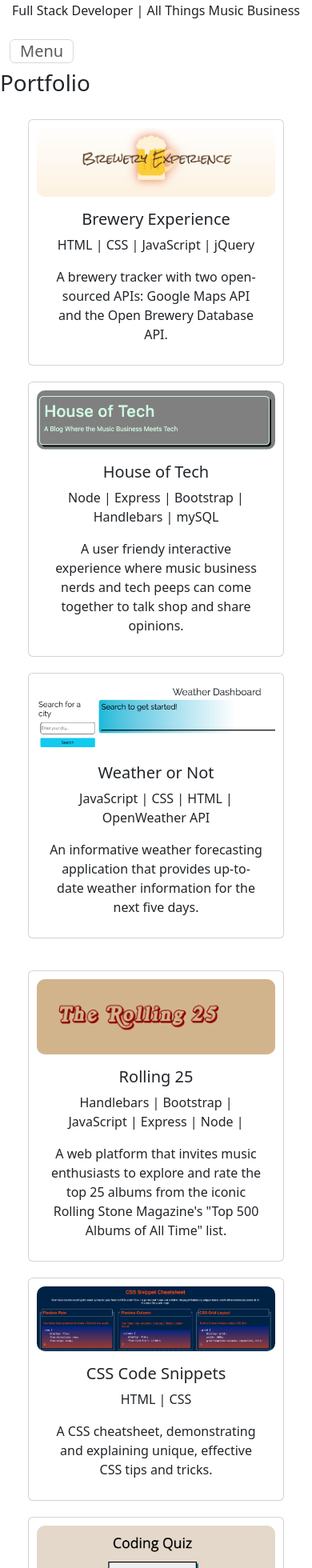
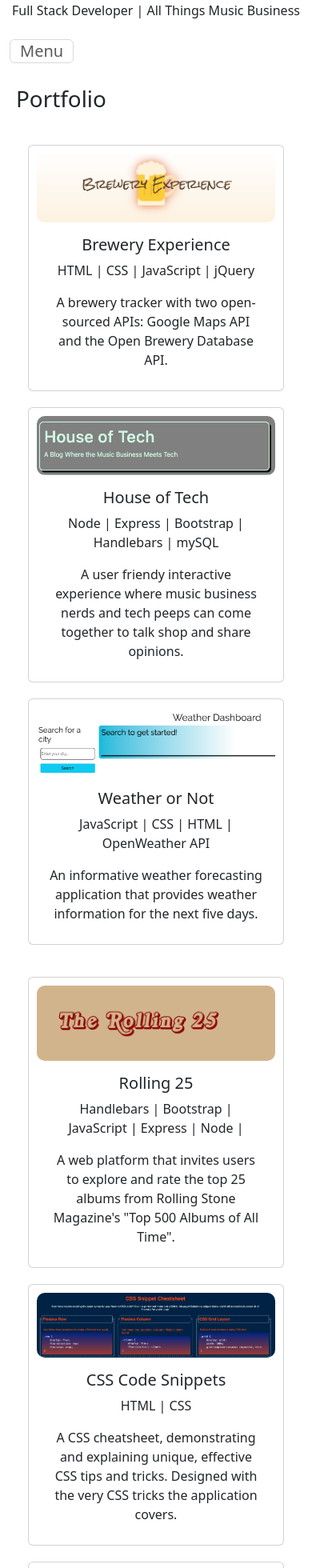
Before and after one commit to MikeTritsch/trick-or-tritsch, a React (Vite) app in the folder trick-or-tritsch/: page /Portfolio in a window 390 px wide. Shown: the part 40-2000 px from the top of the page at 80% size. Built offline with nearby package versions, Linux system fonts and the light colour scheme.

Commit message:
Reszied a few project cards. Added media queries to adjust for mobile use.

```diff
--- a/trick-or-tritsch/src/index.css
+++ b/trick-or-tritsch/src/index.css
@@ -131,6 +131,15 @@ svg {
   border-radius: 10px;
 }
 
+.project-links {
+  text-decoration: none;
+}
+
+.page-name {
+  padding: 10px;
+  margin: 10px;
+}
+
 @media screen and (min-width: 1924px) {
   .project-card {
     display: flex;
--- a/trick-or-tritsch/src/pages/Portfolio.jsx
+++ b/trick-or-tritsch/src/pages/Portfolio.jsx
@@ -9,8 +9,9 @@ import madness from '../assets/images/jsquiz.png'
 const Portfolio = () => {
   return (
     <div>
-      <h1>Portfolio</h1>
+      <h1 className="page-name">Portfolio</h1>
       <div className="project-cards">
+        <a className="project-links" href="https://bitstuck.github.io/brewery-experience/" target="_blank">
           <Card className="project-card">
           <Card.Img className="card-img" variant="top" src={brew} />
           <Card.Body>
@@ -23,6 +24,8 @@ const Portfolio = () => {
             </Card.Text>
           </Card.Body>
         </Card>
+      </a>
+      <a className="project-links" href="https://house-of-tech-8cd14baeb947.herokuapp.com/" target="_blank">
         <Card className="project-card">
           <Card.Img className="card-img" variant="top" src={hot} />
           <Card.Body>
@@ -35,6 +38,8 @@ const Portfolio = () => {
             </Card.Text>
           </Card.Body>
         </Card>
+      </a>
+      <a className="project-links" href="https://miketritsch.github.io/weather-or-not/" target="_blank">
         <Card className="project-card">
           <Card.Img className="card-img" variant="top" src={weather} />
           <Card.Body>
@@ -43,12 +48,14 @@ const Portfolio = () => {
             JavaScript | CSS | HTML | OpenWeather API
             </Card.Text>
             <Card.Text>
-          An informative weather forecasting application that provides up-to-date weather information for the next five days.
+            An informative weather forecasting application that provides weather information for the next five days.
             </Card.Text>
           </Card.Body>
         </Card>
+      </a>
       </div>
       <div className="project-cards">
+        <a className="project-links" href="https://rolling-25-cb90ca0fc0bb.herokuapp.com/" target="_blank">
           <Card className="project-card">
           <Card.Img className="card-img" variant="top" src={rolling} />
           <Card.Body>
@@ -57,10 +64,12 @@ const Portfolio = () => {
               Handlebars | Bootstrap | JavaScript | Express | Node |
             </Card.Text>
             <Card.Text>
-          A web platform that invites music enthusiasts to explore and rate the top 25 albums from the iconic Rolling Stone Magazine's "Top 500 Albums of All Time" list.
+            A web platform that invites users to explore and rate the top 25 albums from Rolling Stone Magazine's "Top 500 Albums of All Time".
             </Card.Text>
           </Card.Body>
         </Card>
+      </a>
+      <a className="project-links" href="https://miketritsch.github.io/css-code-snippets/" target="_blank">
       <Card className="project-card">
         <Card.Img className="card-img" variant="top" src={snips} />
         <Card.Body>
@@ -69,10 +78,12 @@ const Portfolio = () => {
           HTML | CSS
           </Card.Text>
           <Card.Text>
-          A CSS cheatsheet, demonstrating and explaining unique, effective CSS tips and tricks.
+          A CSS cheatsheet, demonstrating and explaining unique, effective CSS tips and tricks. Designed with the very CSS tricks the application covers.
           </Card.Text>
         </Card.Body>
       </Card>
+      </a>
+      <a className="project-links" href="https://miketritsch.github.io/javascript-madness/" target="_blank">
       <Card className="project-card">
         <Card.Img className="card-img" variant="top" src={madness} />
         <Card.Body>
@@ -85,6 +96,7 @@ const Portfolio = () => {
           </Card.Text>
         </Card.Body>
       </Card>
+      </a>
       </div>
     </div>
   );
```
Lines whose indentation alone changed are shown as unchanged.
